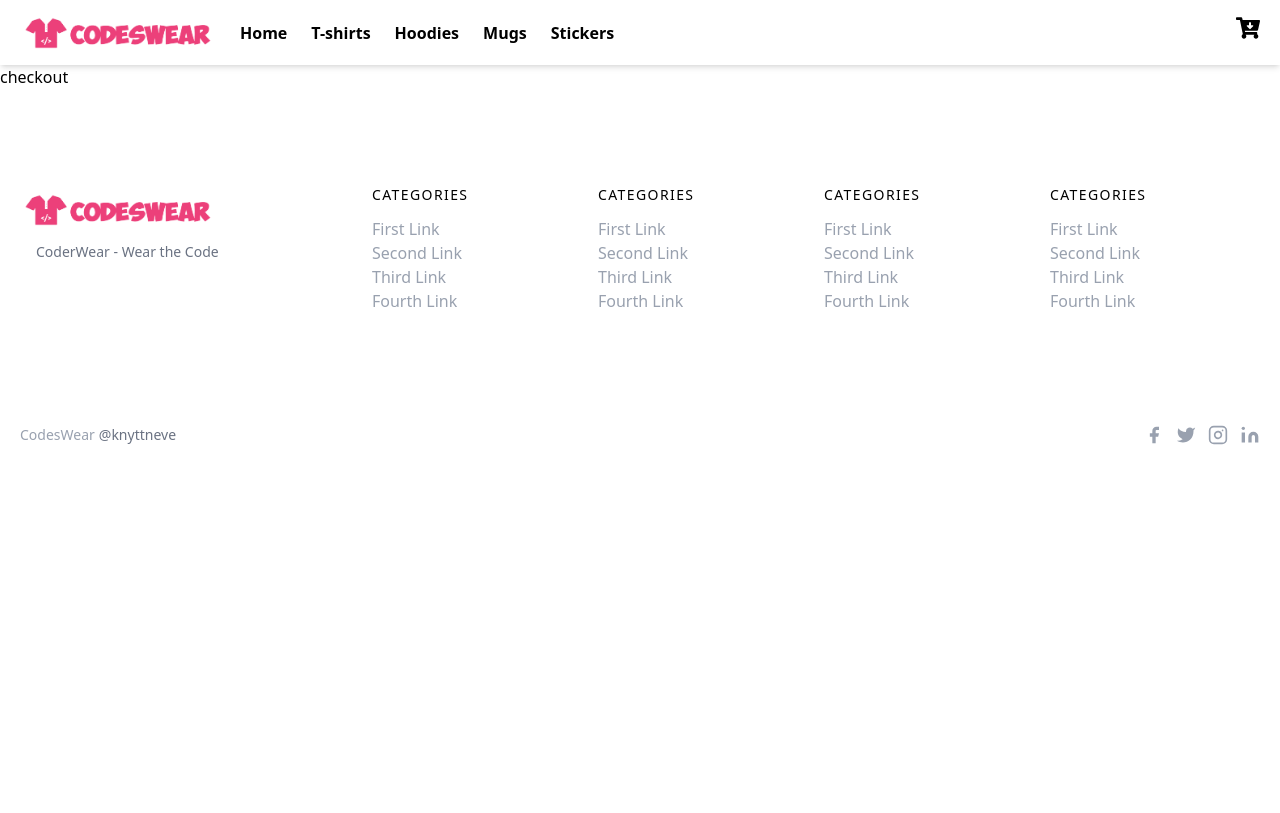
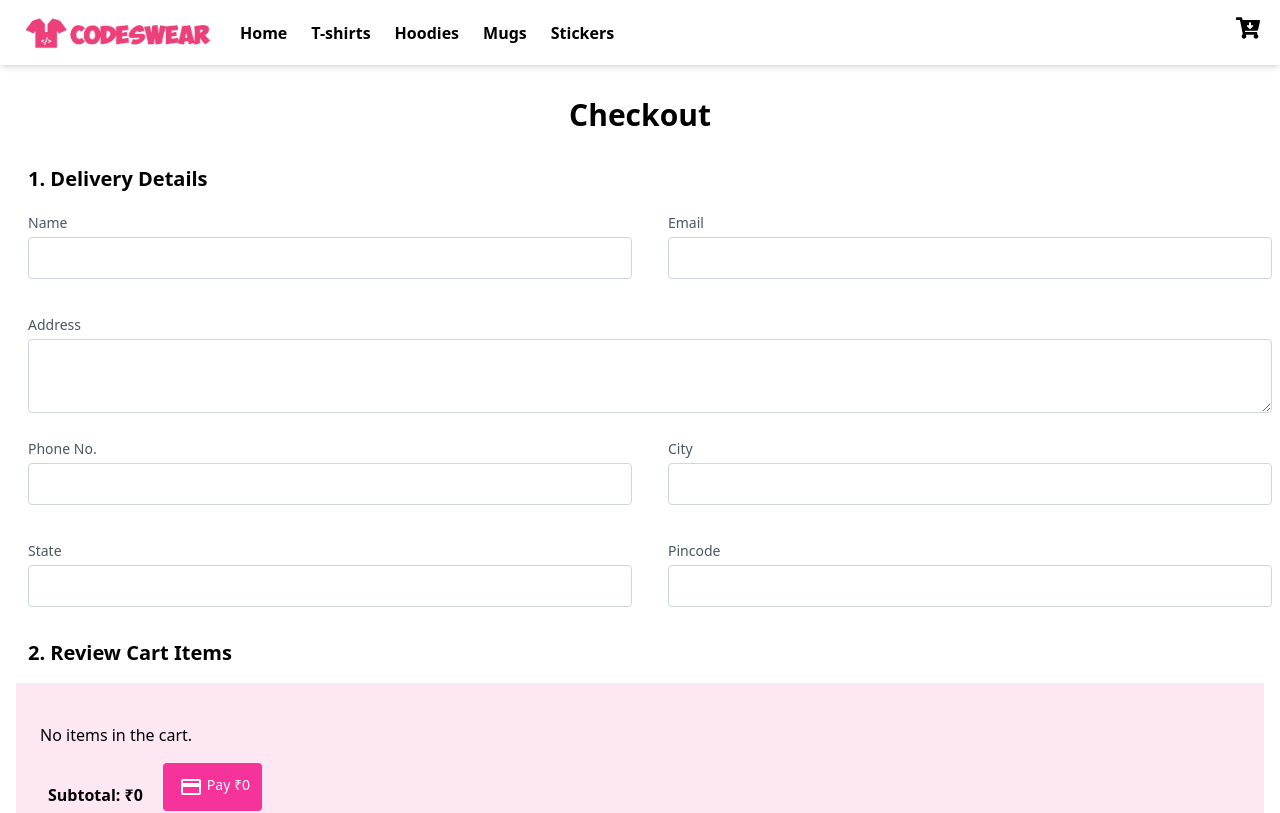
Before and after one commit to Kavya16890/codeswear, a Next.js app: page /checkout in a window 1280 px wide. Shown: the top 813 px of the page. Built offline with nearby package versions, Linux system fonts and the light colour scheme.

Commit message:
created a checkout page.

```diff
--- a/src/components/Navbar.js
+++ b/src/components/Navbar.js
@@ -21,7 +21,7 @@ const Navbar = ({ cart, addToCart, removeFromCart, clearCart, subTotal }) => {
 
   const ref = useRef();
   return (
-    <div className="flex flex-col justify-center md:flex-row md:justify-start items-center py-2 shadow-md">
+    <div className="flex flex-col justify-center md:flex-row md:justify-start items-center py-2 shadow-md sticky top-0 bg-white z-10">
       <div className="logo mx-5">
         <Link href="/">
           <Image width={200} height={40} src="/logo.png" />
@@ -51,8 +51,7 @@ const Navbar = ({ cart, addToCart, removeFromCart, clearCart, subTotal }) => {
       </div>
       <div
         ref={ref}
-        className="sideCart h-full w-72 absolute top-0 right-0 bg-pink-100 px-8 py-10 transform transition-transform translate-x-full"
-      >
+        className={`sideCart z-10 h-[100vh] w-72 absolute top-0 right-0 bg-pink-100 px-8 py-10 transform transition-transform ${Object.keys(cart).length !== 0 ? 'translate-x-0' : 'translate-x-full'}`}>
         <h1 className="text-2xl font-bold text-center">Shopping Cart</h1>
         <span
           onClick={toggleCart}
@@ -62,16 +61,40 @@ const Navbar = ({ cart, addToCart, removeFromCart, clearCart, subTotal }) => {
         </span>
         <div className="flex">
           <ol className="list-decimal font-semibold sm:block">
-            {Object.keys(cart).length == 0 && <div className="my-4 font-normal">No items in the cart.</div>}
+            {Object.keys(cart).length == 0 && (
+              <div className="my-4 font-normal">No items in the cart.</div>
+            )}
             {Object.keys(cart).map((k) => {
               return (
                 <li key={k}>
                   <div className="item flex my-5">
                     <div className="w-2/3 font-semibold">{cart[k].name}</div>
                     <div className="w-1/3 flex items-center justify-center font-semibold space-x-3">
-                      <CiSquareMinus className="mx-1 text-5xl cursor-pointer" onClick={()=>{removeFromCart(k, 1, cart[k].price, cart[k].size, cart[k].variant)}}/>
+                      <CiSquareMinus
+                        className="mx-1 text-5xl cursor-pointer"
+                        onClick={() => {
+                          removeFromCart(
+                            k,
+                            1,
+                            cart[k].price,
+                            cart[k].size,
+                            cart[k].variant
+                          );
+                        }}
+                      />
                       {cart[k].qty}
-                      <CiSquarePlus className="mx-1 text-5xl cursor-pointer" onClick={()=>{addToCart(k, 1, cart[k].price, cart[k].size, cart[k].variant)}}/>
+                      <CiSquarePlus
+                        className="mx-1 text-5xl cursor-pointer"
+                        onClick={() => {
+                          addToCart(
+                            k,
+                            1,
+                            cart[k].price,
+                            cart[k].size,
+                            cart[k].variant
+                          );
+                        }}
+                      />
                     </div>
                   </div>
                 </li>
@@ -79,16 +102,22 @@ const Navbar = ({ cart, addToCart, removeFromCart, clearCart, subTotal }) => {
             })}
           </ol>
         </div>
+        <div className="font-bold my-2">Subtotal: ₹{subTotal}</div>
         <div className="flex">
-          <button className="flex mr-2 text-white bg-pink-500 border-0 py-2 px-3 focus:outline-none hover:bg-pink-600 rounded text-sm">
-            <IoBagCheckOutline className="m-1 text-lg" />
-            Checkout
-          </button>
+          <Link
+            href="/checkout"
+            className="flex mr-2 text-white bg-pink-500 border-0 py-2 px-3 focus:outline-none hover:bg-pink-600 rounded text-sm"
+          >
+            {/* <a className="flex mr-2 text-white bg-pink-500 border-0 py-2 px-3 focus:outline-none hover:bg-pink-600 rounded text-sm"> */}
+            <IoBagCheckOutline className="text-xl m-2" />
+            <p className="mt-2">CheckOut</p>
+            {/* </a> */}
+          </Link>
           <button
             className="flex mr-2 text-white bg-pink-500 border-0 py-2 px-3 focus:outline-none hover:bg-pink-600 rounded text-sm"
             onClick={clearCart}
           >
-            <IoIosRemoveCircle className="m-1 text-2xl" />
+            <IoIosRemoveCircle className="m-1 text-3xl" />
             Clear Cart
           </button>
         </div>
--- a/src/pages/_app.js
+++ b/src/pages/_app.js
@@ -11,6 +11,7 @@ export default function App({ Component, pageProps }) {
     try {
       if (localStorage.getItem("cart")) {
         setCart(JSON.parse(localStorage.getItem("cart")));
+        saveCart(JSON.parse(localStorage.getItem("cart")));
       }
     } catch (error) {
       console.error(error);
@@ -52,7 +53,7 @@ export default function App({ Component, pageProps }) {
     if (itemCode in cart) {
       newCart[itemCode].qty = cart[itemCode].qty - qty;
     }
-    console.log(newCart[itemCode])
+    console.log(newCart[itemCode]);
     if (newCart[itemCode]["qty"] <= 0) {
       delete newCart[itemCode];
     }
@@ -69,6 +70,7 @@ export default function App({ Component, pageProps }) {
         clearCart={clearCart}
         saveCart={saveCart}
         subTotal={subTotal}
+        key={subTotal}
       />
       <Component
         {...pageProps}
--- a/src/pages/checkout.js
+++ b/src/pages/checkout.js
@@ -1,7 +1,192 @@
-import React from "react";
+import React, { useRef } from "react";
+import Link from "next/link";
+import { CiSquarePlus, CiSquareMinus } from "react-icons/ci";
+import { IoBagCheckOutline } from "react-icons/io5";
+import { IoIosRemoveCircle } from "react-icons/io";
+import { MdOutlinePayment } from "react-icons/md";
 
-const Checkout = () => {
-  return <div>checkout</div>;
+
+const Checkout = ({ cart, addToCart, removeFromCart, subTotal }) => {
+  return (
+    <>
+      <div className="container m-auto">
+        <h1 className="font-bold text-3xl my-8 text-center">Checkout</h1>
+        <h2 className="container text-xl font-semibold ml-7">
+          1. Delivery Details
+        </h2>
+        <div className="mx-auto flex my-4">
+          <div className="px-2 w-1/2">
+            <div className="mb-4 ml-5">
+              <label htmlFor="name" className="leading-7 text-sm text-gray-600">
+                Name
+              </label>
+              <input
+                type="text"
+                id="name"
+                name="name"
+                className="w-full bg-white rounded border border-gray-300 focus:border-pink-500 focus:ring-2 focus:ring-pink-200 text-base outline-none text-gray-700 py-1 px-3 leading-8 transition-colors duration-200 ease-in-out"
+              />
+            </div>
+          </div>
+          <div className="px-2 w-1/2">
+            <div className="mb-4 ml-5">
+              <label
+                htmlFor="email"
+                className="leading-7 text-sm text-gray-600"
+              >
+                Email
+              </label>
+              <input
+                type="email"
+                id="email"
+                name="email"
+                className="w-full bg-white rounded border border-gray-300 focus:border-pink-500 focus:ring-2 focus:ring-pink-200 text-base outline-none text-gray-700 py-1 px-3 leading-8 transition-colors duration-200 ease-in-out"
+              />
+            </div>
+          </div>
+        </div>
+
+        <div className="px-2 w-full">
+          <div className="mb-4 ml-5">
+            <label
+              htmlFor="address"
+              className="leading-7 text-sm text-gray-600"
+            >
+              Address
+            </label>
+            <textarea
+              rows={2}
+              cols={30}
+              name="address"
+              className="w-full bg-white rounded border border-gray-300 focus:border-pink-500 focus:ring-2 focus:ring-pink-200 text-base outline-none text-gray-700 py-1 px-3 leading-8 transition-colors duration-200 ease-in-out"
+            ></textarea>
+          </div>
+        </div>
+        <div className="mx-auto flex my-4">
+          <div className="px-2 w-1/2">
+            <div className="mb-4 ml-5">
+              <label
+                htmlFor="phone"
+                className="leading-7 text-sm text-gray-600"
+              >
+                Phone No.
+              </label>
+              <input
+                type="number"
+                id="phone"
+                name="phone"
+                className="w-full bg-white rounded border border-gray-300 focus:border-pink-500 focus:ring-2 focus:ring-pink-200 text-base outline-none text-gray-700 py-1 px-3 leading-8 transition-colors duration-200 ease-in-out"
+              />
+            </div>
+          </div>
+          <div className="px-2 w-1/2">
+            <div className="mb-4 ml-5">
+              <label htmlFor="city" className="leading-7 text-sm text-gray-600">
+                City
+              </label>
+              <input
+                type="text"
+                id="city"
+                name="city"
+                className="w-full bg-white rounded border border-gray-300 focus:border-pink-500 focus:ring-2 focus:ring-pink-200 text-base outline-none text-gray-700 py-1 px-3 leading-8 transition-colors duration-200 ease-in-out"
+              />
+            </div>
+          </div>
+        </div>
+        <div className="mx-auto flex my-4">
+          <div className="px-2 w-1/2">
+            <div className="mb-4 ml-5">
+              <label
+                htmlFor="state"
+                className="leading-7 text-sm text-gray-600"
+              >
+                State
+              </label>
+              <input
+                type="text"
+                id="state"
+                name="state"
+                className="w-full bg-white rounded border border-gray-300 focus:border-pink-500 focus:ring-2 focus:ring-pink-200 text-base outline-none text-gray-700 py-1 px-3 leading-8 transition-colors duration-200 ease-in-out"
+              />
+            </div>
+          </div>
+          <div className="px-2 w-1/2">
+            <div className="mb-4 ml-5">
+              <label
+                htmlFor="pincode"
+                className="leading-7 text-sm text-gray-600"
+              >
+                Pincode
+              </label>
+              <input
+                type="number"
+                id="pincode"
+                name="pincode"
+                className="w-full bg-white rounded border border-gray-300 focus:border-pink-500 focus:ring-2 focus:ring-pink-200 text-base outline-none text-gray-700 py-1 px-3 leading-8 transition-colors duration-200 ease-in-out"
+              />
+            </div>
+          </div>
+        </div>
+        <h2 className="container text-xl font-semibold ml-7">
+          2. Review Cart Items
+        </h2>
+        <div className="sideCart bg-pink-100 p-6 m-4">
+          <div className="flex">
+            <ol className="list-decimal font-semibold sm:block">
+              {Object.keys(cart).length == 0 && (
+                <div className="my-4 font-normal">No items in the cart.</div>
+              )}
+              {Object.keys(cart).map((k) => {
+                return (
+                  <li key={k}>
+                    <div className="item flex my-5">
+                      <div className="font-semibold">{cart[k].name}</div>
+                      <div className="w-1/3 flex items-center justify-center font-semibold space-x-3 -mt-3">
+                        <CiSquareMinus
+                          className="mx-1 text-3xl cursor-pointer"
+                          onClick={() => {
+                            removeFromCart(
+                              k,
+                              1,
+                              cart[k].price,
+                              cart[k].size,
+                              cart[k].variant
+                            );
+                          }}
+                        />
+                        {cart[k].qty}
+                        <CiSquarePlus
+                          className="mx-1 text-3xl cursor-pointer"
+                          onClick={() => {
+                            addToCart(
+                              k,
+                              1,
+                              cart[k].price,
+                              cart[k].size,
+                              cart[k].variant
+                            );
+                          }}
+                        />
+                      </div>
+                    </div>
+                  </li>
+                );
+              })}
+            </ol>
+          </div>
+          <div className="flex">
+            <span className="font-bold ml-2 mt-5">Subtotal: ₹{subTotal}</span>
+            <button
+              className="flex mx-5 text-white bg-pink-500 border-0 py-2 px-3 focus:outline-none hover:bg-pink-600 rounded text-sm"
+            >
+              <MdOutlinePayment className="m-1 text-2xl" />
+              <p className="mt-1">Pay ₹{subTotal}</p>
+            </button>
+          </div>
+        </div>
+      </div>
+    </>
+  );
 };
 
 export default Checkout;
```
Also changed, not shown: src/pages/hoodies.js (+12 -12 lines), src/pages/mugs.js (+11 -11 lines), src/pages/stickers.js (+12 -12 lines), src/pages/tshirts.js (+11 -11 lines).
